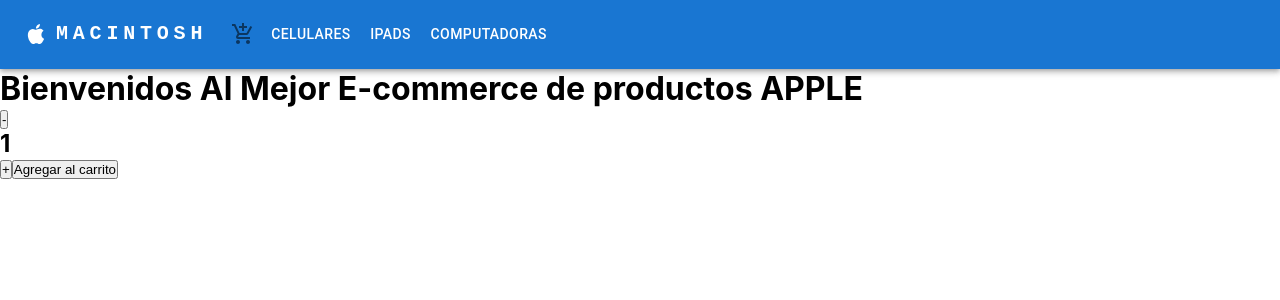
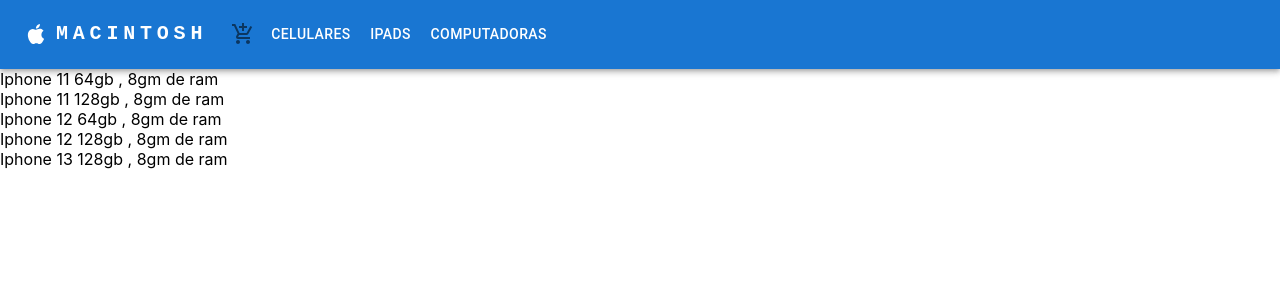
Before and after one commit to DiegoPedetta/DiegoPedetta, a React (Create React App) app: page / in a window 1280 px wide. Shown: the top 300 px of the page. Built offline with nearby package versions, Linux system fonts and the light colour scheme.

Commit message:
diego pedetta -mapeo y items

```diff
--- /dev/null
+++ b/src/components/Item.jsx
@@ -0,0 +1,10 @@
+import React from 'react'
+
+
+const Item = ({product}) => {
+  return (
+    <div>{product.name+" "+product.description}</div>
+  )
+}
+
+export default Item
--- /dev/null
+++ b/src/components/ItemList.jsx
@@ -0,0 +1,12 @@
+import React from 'react'
+import Item from './Item'
+
+const ItemList = ({products}) => {
+  return (
+    <div>{products.map(product =>{
+        return <Item key={product.id}  product={product}/>
+    })}</div>
+  )
+}
+
+export default ItemList
--- a/src/container/ItemListContainer.jsx
+++ b/src/container/ItemListContainer.jsx
@@ -1,16 +1,42 @@
-import React from 'react'
-import ItemCount from '../components/ItemCount'
+import React, { useEffect, useState } from 'react'
+import ItemList from '../components/ItemList';
+import { products } from '../data/products';
+//import ItemCount from '../components/ItemCount'
 
 export const ItemListContainer = ({greeting}) => {
 
-  const agregarAlCarrito = (cantidad) => {
-    console.log(`Agregado al carrito ${cantidad}`);
-  };
+  //const agregarAlCarrito = (cantidad) => {
+    //console.log(`Agregado al carrito ${cantidad}`);
+  //};
+
+  const [prod,setProducts] = useState([]);
+
+  useEffect(()=>{
+    ( async ()=>{
+      const dataProducts = new Promise ((accept,reject) => {
+        setTimeout(() => {
+          accept(products)
+        }, 2000);
+      });
+
+      try {
+        const prod = await dataProducts;
+        //console.log(respone);
+        setProducts(prod);
+      } catch (error) {
+        alert("ERROR AL CARGAR LOS DATOS!");
+      }
+    })()
+
+
+  },[])
+
+  console.log(prod);
 
   return (
     <div>
-      <h1>{greeting}</h1>
-      <ItemCount initial={1} stock={5} onAdd={agregarAlCarrito}/>
+      <ItemList products={prod} />
+      {/*<ItemCount initial={1} stock={5} onAdd={agregarAlCarrito}/>*/}
     </div>
   )
 }
--- /dev/null
+++ b/src/data/products.js
@@ -0,0 +1,7 @@
+export const products = [
+    {id:1, description:"64gb , 8gm de ram",name:"Iphone 11",stock:10,},
+    {id:2, description:"128gb , 8gm de ram",name:"Iphone 11",stock:1,},
+    {id:3, description:"64gb , 8gm de ram",name:"Iphone 12",stock:3,},
+    {id:4, description:"128gb , 8gm de ram",name:"Iphone 12",stock:16,},
+    {id:5, description:"128gb , 8gm de ram",name:"Iphone 13",stock:12,},
+]
```
